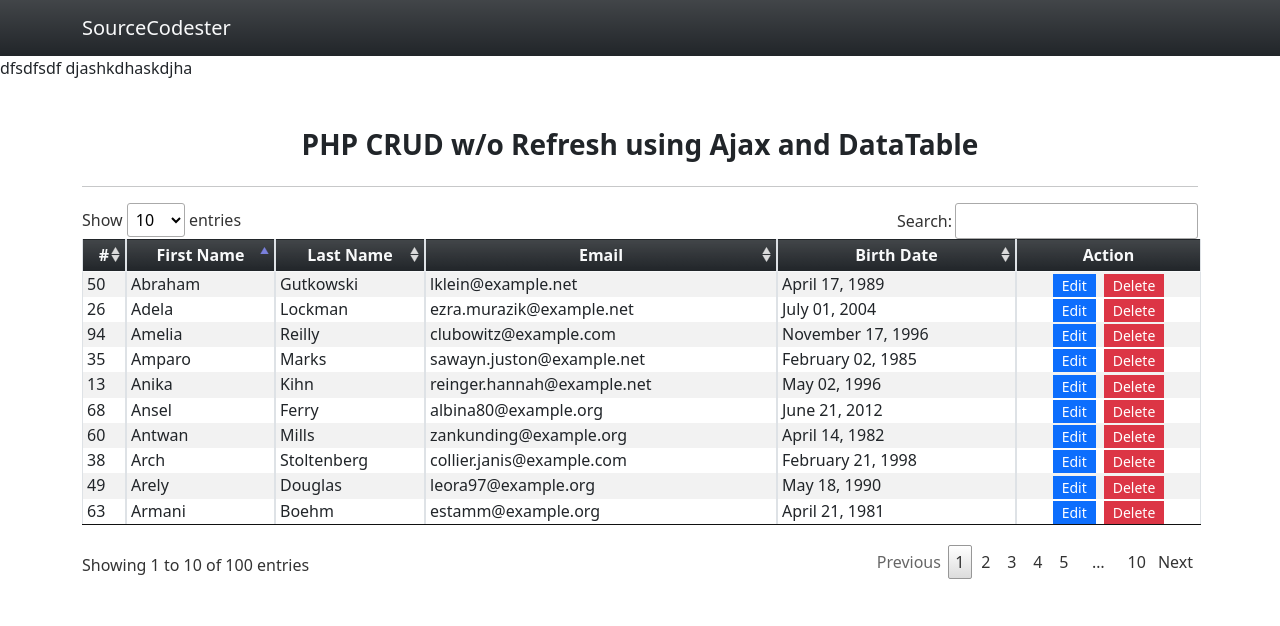
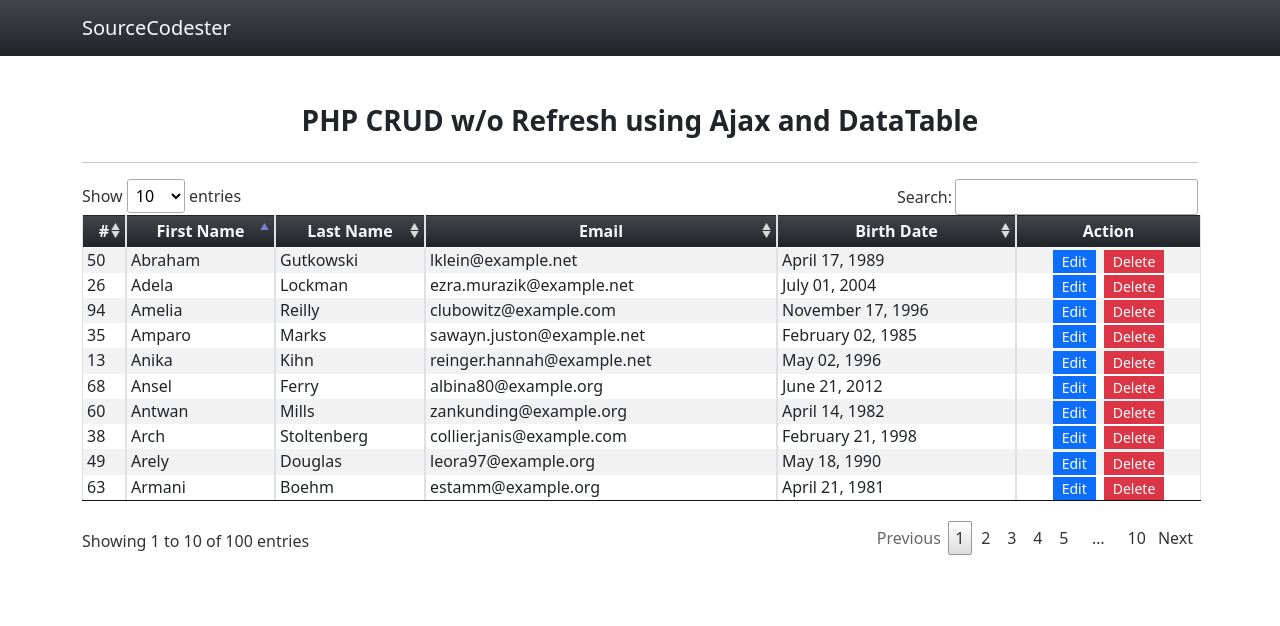
Before and after one commit to mdtausif317/test, a PHP site: page / in a window 1280 px wide. Shown: the top 626 px of the page. Run offline with PHP 8.4, Linux system fonts and the light colour scheme; data comes from the database, SQL or seed files in the repository; some libraries are stand-ins or nearby versions.

Commit message:
update index.php

```diff
--- a/index.php
+++ b/index.php
@@ -28,8 +28,6 @@
     <a class="navbar-brand text-light text-shadow" href="//www.sourcecodester" target="_blank">SourceCodester</a>
   </div>
 </nav>
-dfsdfsdf
-djashkdhaskdjha
     <div class="container py-5 h-100">
         <div class="row">
             <div class="col-lg-12">
```
